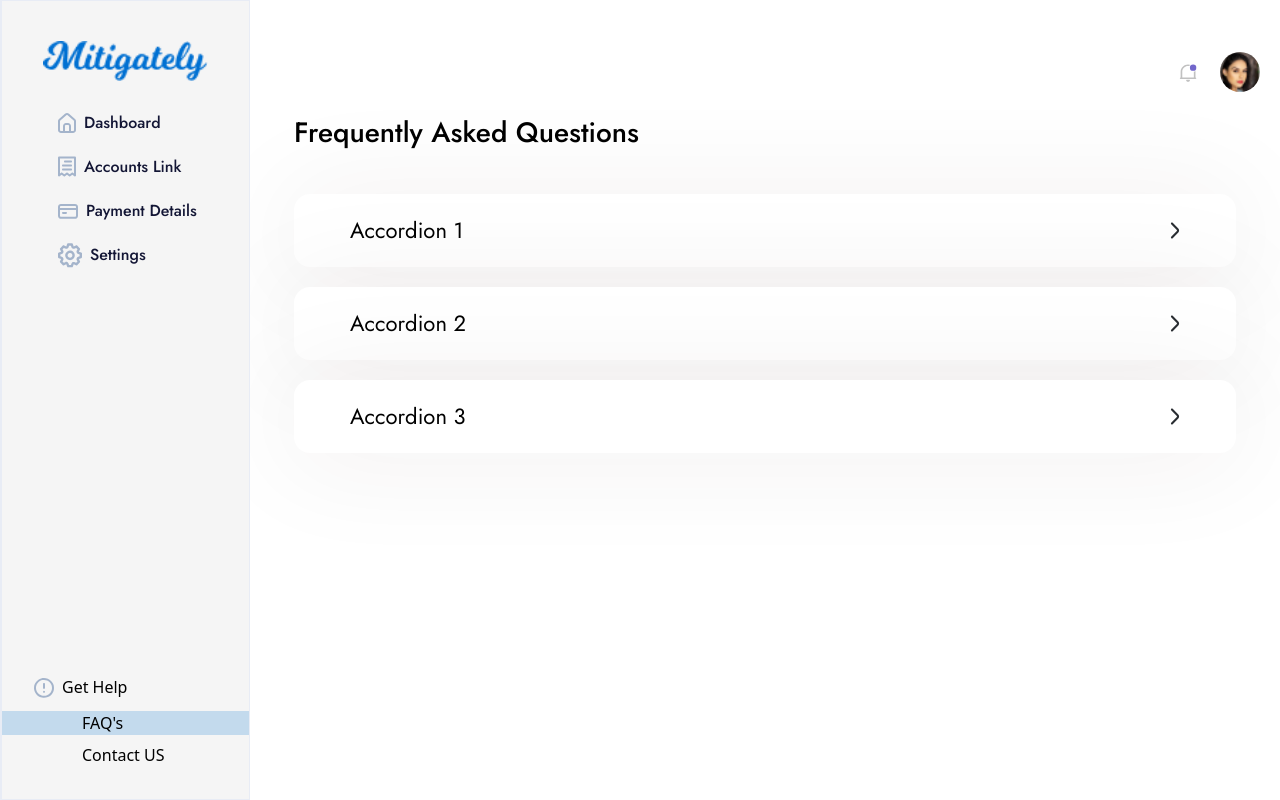
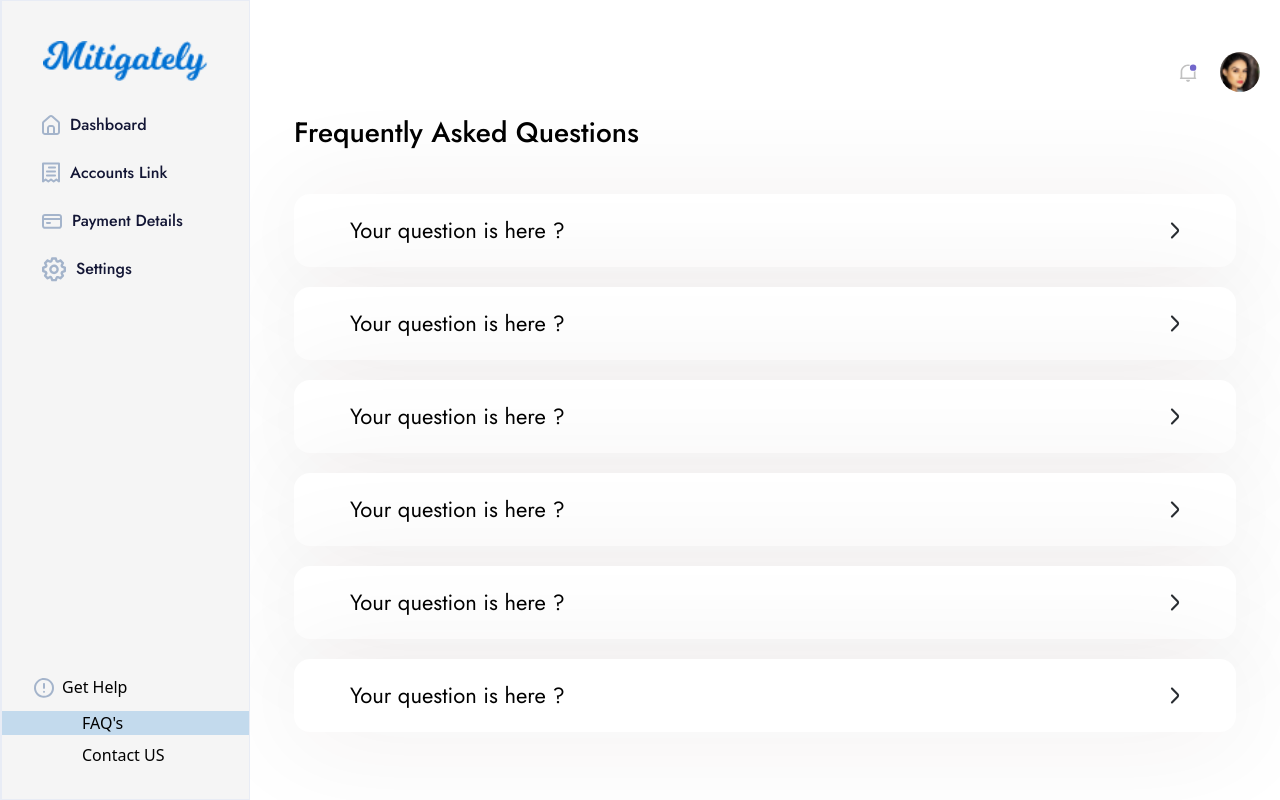
Before and after one commit to kamruz-zzaman/mitigately-dashboard-application, a React (Vite) app: page /get-help/frequently-asked-questions in a window 1280 px wide. Built offline with nearby package versions, Linux system fonts and the light colour scheme; sample sign-in values are in the browser's storage.

Commit message:
added and oragised all of routes

```diff
--- a/src/layout/Sidebar.jsx
+++ b/src/layout/Sidebar.jsx
@@ -32,42 +32,41 @@ const Sidebar = () => {
   return (
     <React.Fragment>
       <button
-        className=" absolute top-6 left-8 block lg:hidden text-white z-50"
+        className="absolute top-6 left-8 block lg:hidden text-white z-50"
         onClick={handleSidebar}
       >
         <svg
           xmlns="http://www.w3.org/2000/svg"
-          width="24px"
-          height="24px"
+          width="24"
+          height="24"
+          viewBox="0 0 24 24"
           fill="none"
-          strokeWidth="1.5"
-          viewBox="0 0 24 24"
-          color="#fff"
         >
           <path
-            stroke="#fff"
-            strokeWidth="1.5"
-            strokeLinecap="round"
-            strokeLinejoin="round"
-            d="M3 5h18M3 12h18M3 19h18"
-          ></path>
+            fill-rule="evenodd"
+            clip-rule="evenodd"
+            d="M3.948 6H20.051C20.573 6 21 6.427 21 6.949V7.051C21 7.573 20.573 8 20.051 8H3.948C3.426 8 3 7.573 3 7.051V6.949C3 6.427 3.426 6 3.948 6ZM20.051 11H3.948C3.426 11 3 11.427 3 11.949V12.051C3 12.573 3.426 13 3.948 13H20.051C20.573 13 21 12.573 21 12.051V11.949C21 11.427 20.573 11 20.051 11ZM20.051 16H3.948C3.426 16 3 16.427 3 16.949V17.051C3 17.573 3.426 18 3.948 18H20.051C20.573 18 21 17.573 21 17.051V16.949C21 16.427 20.573 16 20.051 16Z"
+            fill="#92929D"
+          />
         </svg>
       </button>
       <div
-        className={`bg-[#F5F5F5] w-[250px] border border-l-2 border-[#E8ECF5] top-0 absolute lg:fixed  z-[1010] h-screen -left-full lg:left-0 ${
+        className={`bg-[#F5F5F5] w-[250px] border border-l-2 border-[#E8ECF5] top-0 absolute lg:fixed z-[1010] h-screen -left-full lg:left-0 ${
           isSidebarOpen ? "left-0" : ""
         }
         transition-all duration-300 ease-in-out  } `}
       >
-        <img src={logo} className="mt-10 w-4/6 mx-auto" alt="" />
+        <Link to={"/"}>
+          <img src={logo} className="mt-10 w-4/6 mx-auto" alt="" />
+        </Link>
         {/* top Nav Items */}
-        <ul className="mt-6 px-6">
+        <ul className="mt-6">
           {menuData.map((item) => {
             return (
               <li
-                className={`my-2 font-Jost font-medium text-[16px] py-1.5 flex items-center rounded-[6px] ${
+                className={`relative my-2 px-6 font-Jost font-medium text-[16px] flex items-center ${
                   currentPath === item.id
-                    ? "bg-[#0070D233] text-[#0070D2]"
+                    ? "after:content-[''] after:absolute after:top-0 after:left-0 after:w-[5px] after:h-full z-50 after:bg-[#0070D2] after:rounded-tr-lg after:rounded-br-lg"
                     : "text-[#131635]"
                 }`}
                 key={item.id}
@@ -75,10 +74,21 @@ const Sidebar = () => {
                   item.click();
                 }}
               >
-                <Link to={item.link} className="flex items-center px-6 ms-2">
-                  {item.icon && item.icon}
-                  <span className="ml-2">{item.label}</span>
-                </Link>
+                <div
+                  className={`w-[95%] py-2 pl-2 rounded-[6px] ${
+                    currentPath === item.id
+                      ? "bg-[#0070D233] text-[#0070D2]"
+                      : "text-[#131635]"
+                  }`}
+                >
+                  <Link
+                    to={item.link}
+                    className="flex items-center gap-[10px] ms-2"
+                  >
+                    {item.icon && item.icon}
+                    <span>{item.label}</span>
+                  </Link>
+                </div>
               </li>
             );
           })}
@@ -87,10 +97,7 @@ const Sidebar = () => {
         {/* Bottom Items */}
         <div className="absolute bottom-8 right-0 left-0">
           {/* Logout */}
-          <div
-            className="ms-2 px-6 flex items-center cursor-pointer py-2"
-            onClick={logout}
-          >
+          <div className="ms-2 px-6 flex items-center cursor-pointer py-2">
             <svg
               xmlns="http://www.w3.org/2000/svg"
               width="20"
@@ -119,10 +126,9 @@ const Sidebar = () => {
               FAQ's
             </Link>
             <Link
-              to={"/get-help/contact-us-create-ticket"}
+              to={"/get-help/contact-us"}
               className={`pl-20 text-left ${
-                currentPath === "get-help/contact-us-create-ticket" &&
-                "bg-[#C3DAED]"
+                currentPath === "get-help/contact-us" && "bg-[#C3DAED]"
               }`}
             >
               Contact US
--- /dev/null
+++ b/src/pages/ContactUs/ContactUs.jsx
@@ -0,0 +1,63 @@
+import React, { useState } from "react";
+import Profile from "../../components/common/Profile";
+import CreateTicket from "../GetHelps/CreateTicket";
+import TackFollow from "../GetHelps/TicketFollow/TackFollow";
+import SettingOverview from "../Settings/SettingOverview";
+
+const ContactUs = () => {
+  const [ticketPage, setTicketPage] = useState("ticketOverview");
+
+  let content;
+  if (ticketPage === "ticketOverview") {
+    content = <SettingOverview />;
+  } else if (ticketPage === "myActivities") {
+    content = <TackFollow />;
+  } else if (ticketPage === "createTicket") {
+    content = <CreateTicket />;
+  }
+
+  return (
+    <div>
+      <Profile />
+      <div
+        className="w-full p-5 rounded-2xl py-5 px-8"
+        style={{ boxShadow: "rgba(149, 157, 165, 0.2) 0px 8px 24px" }}
+      >
+        {/* Payment tabs*/}
+        <div className="flex items-center gap-7 mt-8 mb-9">
+          <span
+            className={`font-Jost text-[16px] text-[#191D23] py-2 cursor-pointer font-semibold transition-all duration-300 ${
+              ticketPage === "ticketOverview" &&
+              "border-[#047857] border-b-2 font-semibold"
+            }`}
+            onClick={() => setTicketPage("ticketOverview")}
+          >
+            Overview
+          </span>
+          <span
+            className={`font-Jost text-[16px] text-[#191D23] py-2 cursor-pointer font-semibold transition-all duration-300 ${
+              ticketPage === "myActivities" &&
+              "border-[#047857] border-b-2 font-semibold"
+            }`}
+            onClick={() => setTicketPage("myActivities")}
+          >
+            My Activities
+          </span>
+          <span
+            className={`font-Jost text-[16px] text-[#191D23] py-2 cursor-pointer font-semibold transition-all duration-300 ${
+              ticketPage === "createTicket" &&
+              "border-[#047857] border-b-2 font-semibold"
+            }`}
+            onClick={() => setTicketPage("createTicket")}
+          >
+            Create ticket
+          </span>
+        </div>
+
+        <div>{content}</div>
+      </div>
+    </div>
+  );
+};
+
+export default ContactUs;
--- a/src/pages/Dashboard/Dashboard.jsx
+++ b/src/pages/Dashboard/Dashboard.jsx
@@ -2,6 +2,7 @@ import Chart from "react-apexcharts";
 import companyImage from "../../assets/companies/company.png";
 import cp1 from "../../assets/companies/cp1.png";
 import cp2 from "../../assets/companies/cp2.png";
+import Profile from "../../components/common/Profile";
 function Dashboard() {
   const options = {
     xaxis: {
@@ -78,6 +79,8 @@ function Dashboard() {
   ];
 
   return (
+    <div>
+      <Profile />
       <div className="px-5">
         {/* Dashboard header cards */}
         <div className="mt-6">
@@ -254,7 +257,9 @@ function Dashboard() {
               </div>
 
               <div className="flex flex-col gap-8">
-              <h4 className="font-Jost text-[28px] leading-10 font-bold">04</h4>
+                <h4 className="font-Jost text-[28px] leading-10 font-bold">
+                  04
+                </h4>
                 <div className="flex items-center gap-4">
                   <div className="flex items-center gap-3">
                     <span>
@@ -644,6 +649,7 @@ function Dashboard() {
           </div>
         </div>
       </div>
+    </div>
   );
 }
 
--- a/src/pages/GetHelps/FAQ/FAQ.jsx
+++ b/src/pages/GetHelps/FAQ/FAQ.jsx
@@ -5,16 +5,34 @@ import Accordion from "./Accordion";
 const FAQ = () => {
   const accordionItems = [
     {
-      title: "Accordion 1",
-      content: "Content for Accordion 1",
+      title: "Your question is here ?",
+      content:
+        "Your question is here Your question is here Your question is here Your question is here Your question is here Your question is here Your question is here Your question is hereYour question is here Your question is here Your question is here Your question is here",
     },
     {
-      title: "Accordion 2",
-      content: "Content for Accordion 2",
+      title: "Your question is here ?",
+      content:
+        "Your question is here Your question is here Your question is here Your question is here Your question is here Your question is here Your question is here Your question is hereYour question is here Your question is here Your question is here Your question is here",
     },
     {
-      title: "Accordion 3",
-      content: "Content for Accordion 3",
+      title: "Your question is here ?",
+      content:
+        "Your question is here Your question is here Your question is here Your question is here Your question is here Your question is here Your question is here Your question is hereYour question is here Your question is here Your question is here Your question is here",
+    },
+    {
+      title: "Your question is here ?",
+      content:
+        "Your question is here Your question is here Your question is here Your question is here Your question is here Your question is here Your question is here Your question is hereYour question is here Your question is here Your question is here Your question is here",
+    },
+    {
+      title: "Your question is here ?",
+      content:
+        "Your question is here Your question is here Your question is here Your question is here Your question is here Your question is here Your question is here Your question is hereYour question is here Your question is here Your question is here Your question is here",
+    },
+    {
+      title: "Your question is here ?",
+      content:
+        "Your question is here Your question is here Your question is here Your question is here Your question is here Your question is here Your question is here Your question is hereYour question is here Your question is here Your question is here Your question is here",
     },
   ];
 
--- a/src/pages/Settings/SettingOverview.jsx
+++ b/src/pages/Settings/SettingOverview.jsx
@@ -23,6 +23,34 @@ const SettingOverview = () => {
       subject: "Your Subject here Your Subject here",
       status: "In Progress",
       _id: "26874ysatsdhfkajsl",
+    },
+    {
+      ticketID: "1234564876",
+      createDate: "Sat, 07 Oct 2023 12:57:16 +0000",
+      subject: "Your Subject here Your Subject here",
+      status: "Solved",
+      _id: "26874ysatdhfkfajsl",
+    },
+    {
+      ticketID: "1234564876",
+      createDate: "Sat, 07 Oct 2023 12:57:16 +0000",
+      subject: "Your Subject here Your Subject here",
+      status: "Solved",
+      _id: "26874ysatdhfkfajsl",
+    },
+    {
+      ticketID: "1234564876",
+      createDate: "Sat, 07 Oct 2023 12:57:16 +0000",
+      subject: "Your Subject here Your Subject here",
+      status: "Solved",
+      _id: "26874ysatdhfkfajsl",
+    },
+    {
+      ticketID: "1234564876",
+      createDate: "Sat, 07 Oct 2023 12:57:16 +0000",
+      subject: "Your Subject here Your Subject here",
+      status: "Solved",
+      _id: "26874ysatdhfkfajsl",
     },
     {
       ticketID: "1234564876",
--- a/src/routes/Index.jsx
+++ b/src/routes/Index.jsx
@@ -3,8 +3,8 @@ import Layout from "../layout";
 import AccountLinks from "../pages/AccountLinks/AccountLinks";
 import Login from "../pages/authentication/Login";
 import NumberVerify from "../pages/authentication/NumberVerify";
+import ContactUs from "../pages/ContactUs/ContactUs";
 import Dashboard from "../pages/Dashboard/Dashboard";
-import CreateTicket from "../pages/GetHelps/CreateTicket";
 import FAQ from "../pages/GetHelps/FAQ/FAQ";
 import TackFollow from "../pages/GetHelps/TicketFollow/TackFollow";
 import PaymentDetails from "../pages/PaymentDetails/PaymentDetails";
@@ -43,8 +43,8 @@ const router = createBrowserRouter([
         element: <Settings />,
       },
       {
-        path: "/get-help/contact-us-create-ticket",
-        element: <CreateTicket />,
+        path: "/get-help/contact-us",
+        element: <ContactUs />,
       },
       {
         path: "/get-help/frequently-asked-questions",
```
Also changed, not shown: src/pages/GetHelps/CreateTicket.jsx (+5 -4 lines), 1 other file (tests, documents, lock files or other folders). Lines whose indentation alone changed are shown as unchanged.
